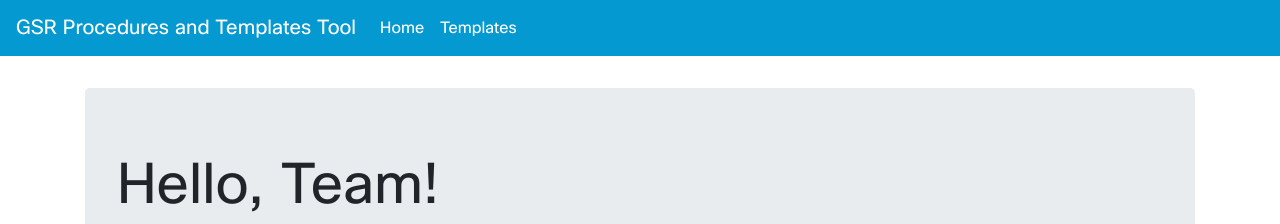
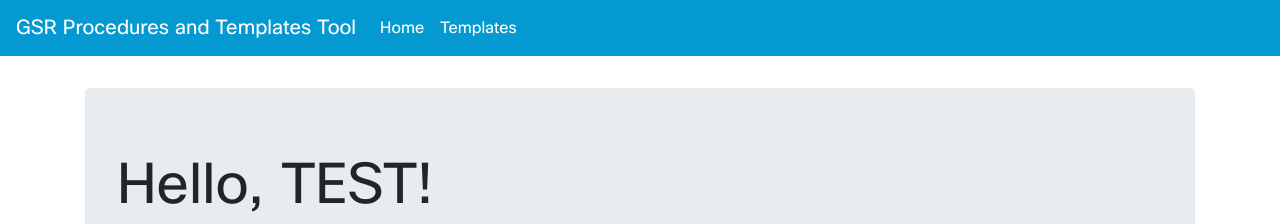
Before and after one commit to NabetseCR/GSR-Tools, a plain HTML site: page index.html in a window 1280 px wide. Shown: the top 224 px of the page. Drawn offline with nearby package versions, Linux system fonts and the light colour scheme.

Commit message:
test de un cambio simple

```diff
--- a/index.html
+++ b/index.html
@@ -34,7 +34,7 @@
 
     <div class="container" id="landingPageContent">
         <div class="jumbotron">
-            <h1 class="display-4">Hello, Team!</h1>
+            <h1 class="display-4">Hello, TEST!</h1>
             <p class="lead">This is a simple tool to remember procedures and find out scripts that might be going to
                 help
                 you during the calls</p>
```
